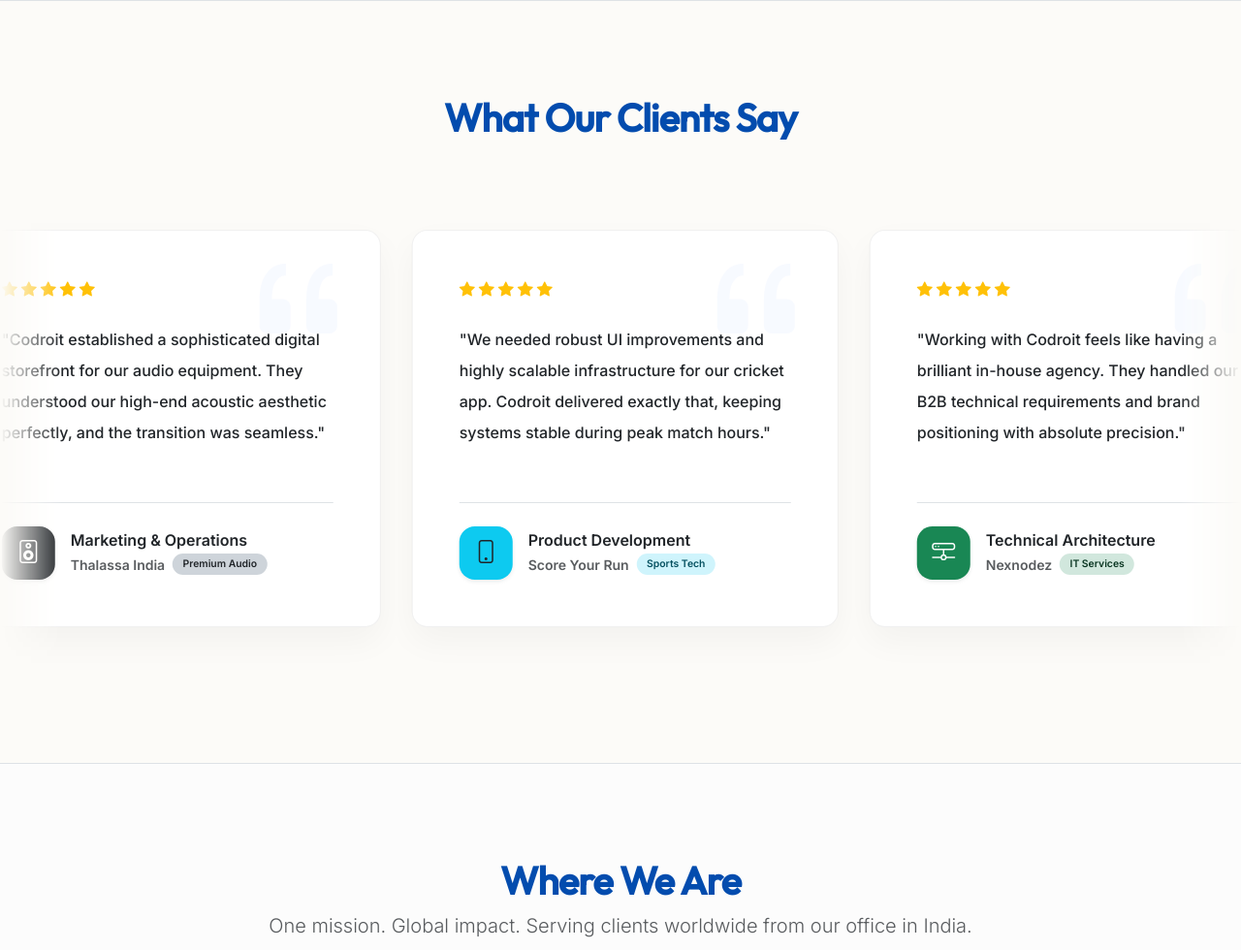
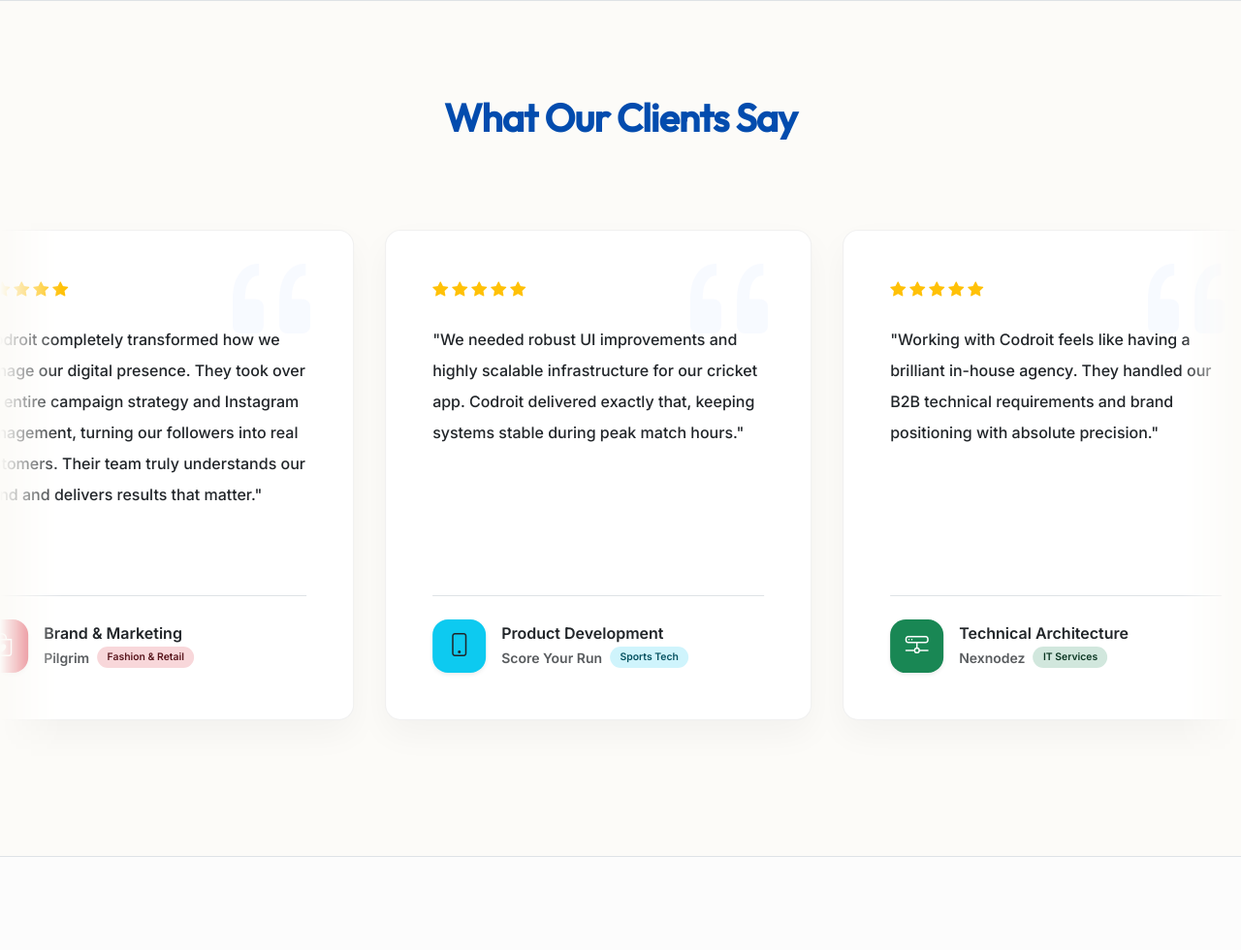
Before and after one commit to Kunal-63/codroit, a Flask app: page / in a window 1280 px wide. Shown: the part 3608-4588 px from the top of the page at 97% size. Run offline with Flask 3, Linux system fonts and the light colour scheme; some libraries are stand-ins or nearby versions.

Commit message:
reviews updated

```diff
--- a/templates/index.html
+++ b/templates/index.html
@@ -93,21 +93,24 @@
         <div class="row align-items-center">
             <div class="col-lg-6 mb-5 mb-lg-0 pe-lg-5">
                 <h2 class="fw-bold mb-4 fs-1 text-primary">Why Choose Codroit?</h2>
-                <p class="text-muted mb-5 lead">We're not just another agency. We're your growth partners who are obsessed
+                <p class="text-muted mb-5 lead">We're not just another agency. We're your growth partners who are
+                    obsessed
                     with results, fueled by creativity, and backed by cutting-edge technology.</p>
                 <ul class="list-unstyled why-list">
                     <li class="d-flex mb-4">
                         <i class="bi bi-check2-circle text-primary fs-3 me-3"></i>
                         <div>
                             <h5 class="fw-bold mb-1">Data-Driven Marketing</h5>
-                            <p class="text-muted mb-0">Every decision we make is backed by real data and analytics, so you always get campaigns that perform, not just look good.</p>
+                            <p class="text-muted mb-0">Every decision we make is backed by real data and analytics, so
+                                you always get campaigns that perform, not just look good.</p>
                         </div>
                     </li>
                     <li class="d-flex mb-4">
                         <i class="bi bi-check2-circle text-primary fs-3 me-3"></i>
                         <div>
                             <h5 class="fw-bold mb-1">AI-Powered Everything</h5>
-                            <p class="text-muted mb-0">From content to code, we harness the latest AI tools to deliver faster, smarter, and more effective solutions.</p>
+                            <p class="text-muted mb-0">From content to code, we harness the latest AI tools to deliver
+                                faster, smarter, and more effective solutions.</p>
                         </div>
                     </li>
                     <li class="d-flex">
@@ -268,19 +271,20 @@
                             class="bi bi-star-fill"></i><i class="bi bi-star-fill"></i>
                     </div>
                     <p class="text-dark fs-6 lh-lg mb-4 flex-grow-1 fw-medium" style="position: relative; z-index: 2;">
-                        "Codroit established a sophisticated digital storefront for our audio equipment. They understood
-                        our high-end acoustic aesthetic perfectly, and the transition was seamless."</p>
+                        "Codroit completely transformed how we manage our digital presence. They took over our entire
+                        campaign strategy and Instagram management, turning our followers into real customers. Their
+                        team truly understands our brand and delivers results that matter."</p>
                     <div class="d-flex align-items-center mt-auto pt-4 border-top">
-                        <div class="rounded-4 bg-dark text-white d-flex justify-content-center align-items-center flex-shrink-0 shadow-sm"
+                        <div class="rounded-4 bg-danger text-white d-flex justify-content-center align-items-center flex-shrink-0 shadow-sm"
                             style="width:55px; height:55px;">
-                            <i class="bi bi-speaker fs-4"></i>
+                            <i class="bi bi-bag-heart fs-4"></i>
                         </div>
                         <div class="ms-3">
-                            <h6 class="mb-1 fw-bold text-dark">Marketing & Operations</h6>
+                            <h6 class="mb-1 fw-bold text-dark">Brand & Marketing</h6>
                             <div class="d-flex align-items-center gap-2 mt-1">
-                                <small class="text-muted fw-semibold">Thalassa India</small>
-                                <span class="badge rounded-pill bg-dark-subtle text-dark"
-                                    style="font-size: 0.65rem; padding: 0.35rem 0.65rem;">Premium Audio</span>
+                                <small class="text-muted fw-semibold">Pilgrim</small>
+                                <span class="badge rounded-pill bg-danger-subtle text-danger-emphasis"
+                                    style="font-size: 0.65rem; padding: 0.35rem 0.65rem;">Fashion & Retail</span>
                             </div>
                         </div>
                     </div>
@@ -376,19 +380,20 @@
                             class="bi bi-star-fill"></i><i class="bi bi-star-fill"></i>
                     </div>
                     <p class="text-dark fs-6 lh-lg mb-4 flex-grow-1 fw-medium" style="position: relative; z-index: 2;">
-                        "The patient management portal Codroit built for us is secure, compliant, and incredibly
-                        user-friendly. It cuts our administrative setup time in half."</p>
+                        "Codroit took our digital marketing from scattered efforts to a cohesive, results-driven
+                        strategy. Their team managed our campaigns with precision and really understood our market.
+                        We've seen consistent growth in leads and customer engagement since day one."</p>
                     <div class="d-flex align-items-center mt-auto pt-4 border-top">
-                        <div class="rounded-4 bg-danger text-white d-flex justify-content-center align-items-center flex-shrink-0 shadow-sm"
+                        <div class="rounded-4 bg-info text-white d-flex justify-content-center align-items-center flex-shrink-0 shadow-sm"
                             style="width:55px; height:55px;">
-                            <i class="bi bi-heart-pulse fs-4"></i>
+                            <i class="bi bi-diagram-3 fs-4"></i>
                         </div>
                         <div class="ms-3">
-                            <h6 class="mb-1 fw-bold text-dark">Hospital Administration</h6>
+                            <h6 class="mb-1 fw-bold text-dark">Digital Marketing & Strategy</h6>
                             <div class="d-flex align-items-center gap-2 mt-1">
-                                <small class="text-muted fw-semibold">Apex Medical Care</small>
-                                <span class="badge rounded-pill bg-danger-subtle text-danger-emphasis"
-                                    style="font-size: 0.65rem; padding: 0.35rem 0.65rem;">Healthcare</span>
+                                <small class="text-muted fw-semibold">JAL Digital System</small>
+                                <span class="badge rounded-pill bg-info-subtle text-info-emphasis"
+                                    style="font-size: 0.65rem; padding: 0.35rem 0.65rem;">Enterprise Software</span>
                             </div>
                         </div>
                     </div>
@@ -416,6 +421,35 @@
                                 <small class="text-muted fw-semibold">Skyline Developers</small>
                                 <span class="badge rounded-pill bg-secondary-subtle text-secondary-emphasis"
                                     style="font-size: 0.65rem; padding: 0.35rem 0.65rem;">Real Estate</span>
+                            </div>
+                        </div>
+                    </div>
+                </div>
+
+                <div class="feedback-card position-relative bg-white p-5 rounded-4 mx-3 d-flex flex-column hover-lift"
+                    style="width: 440px; min-width: 440px; border: 1px solid rgba(0,0,0,0.06); box-shadow: 0 15px 35px rgba(0,0,0,0.04); z-index: 1; transition: all 0.3s ease;">
+                    <i class="bi bi-quote position-absolute"
+                        style="font-size: 8rem; top: -20px; right: 20px; color: rgba(13, 110, 253, 0.03); z-index: -1;"></i>
+                    <div class="d-flex text-warning mb-4 gap-1 fs-6">
+                        <i class="bi bi-star-fill"></i><i class="bi bi-star-fill"></i><i class="bi bi-star-fill"></i><i
+                            class="bi bi-star-fill"></i><i class="bi bi-star-fill"></i>
+                    </div>
+                    <p class="text-dark fs-6 lh-lg mb-4 flex-grow-1 fw-medium" style="position: relative; z-index: 2;">
+                        "Codroit completely overhauled our digital strategy from the ground up. They handled everything
+                        from building our online presence to running targeted campaigns that actually drive sales. Their
+                        team got our brand and market positioning perfectly. We're seeing real results in customer
+                        engagement and conversions."</p>
+                    <div class="d-flex align-items-center mt-auto pt-4 border-top">
+                        <div class="rounded-4 bg-success text-white d-flex justify-content-center align-items-center flex-shrink-0 shadow-sm"
+                            style="width:55px; height:55px;">
+                            <i class="bi bi-globe fs-4"></i>
+                        </div>
+                        <div class="ms-3">
+                            <h6 class="mb-1 fw-bold text-dark">Digital Strategy & Growth</h6>
+                            <div class="d-flex align-items-center gap-2 mt-1">
+                                <small class="text-muted fw-semibold">Sheth Overseas</small>
+                                <span class="badge rounded-pill bg-success-subtle text-success-emphasis"
+                                    style="font-size: 0.65rem; padding: 0.35rem 0.65rem;">International Trade</span>
                             </div>
                         </div>
                     </div>
```
